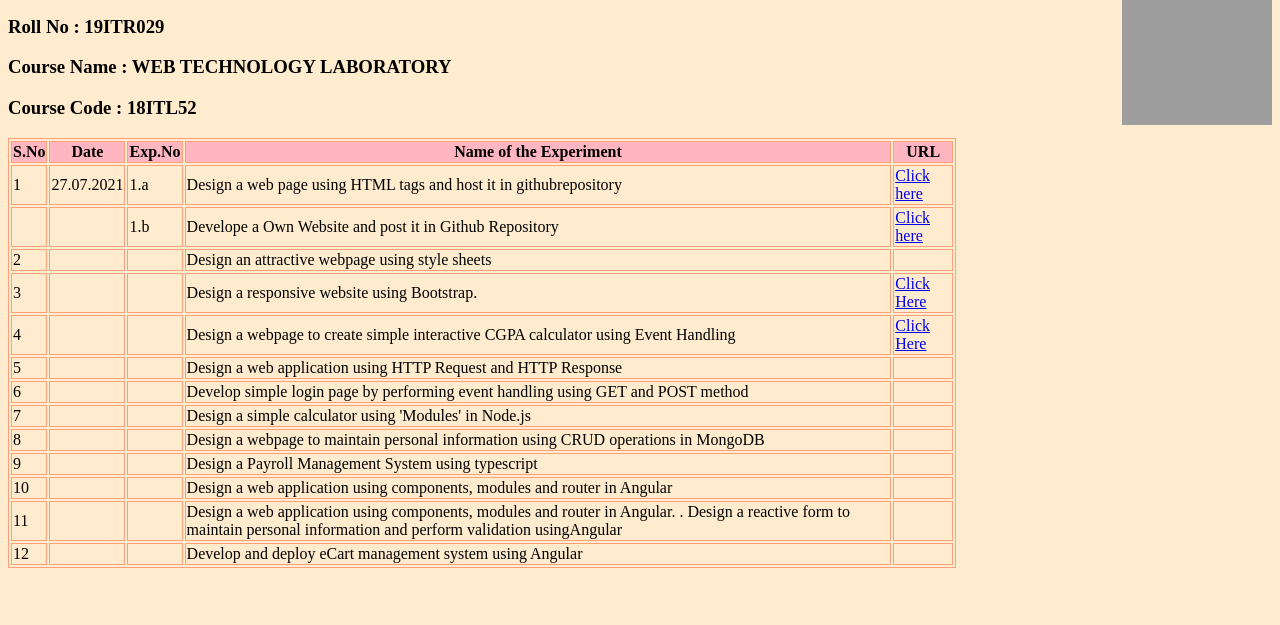
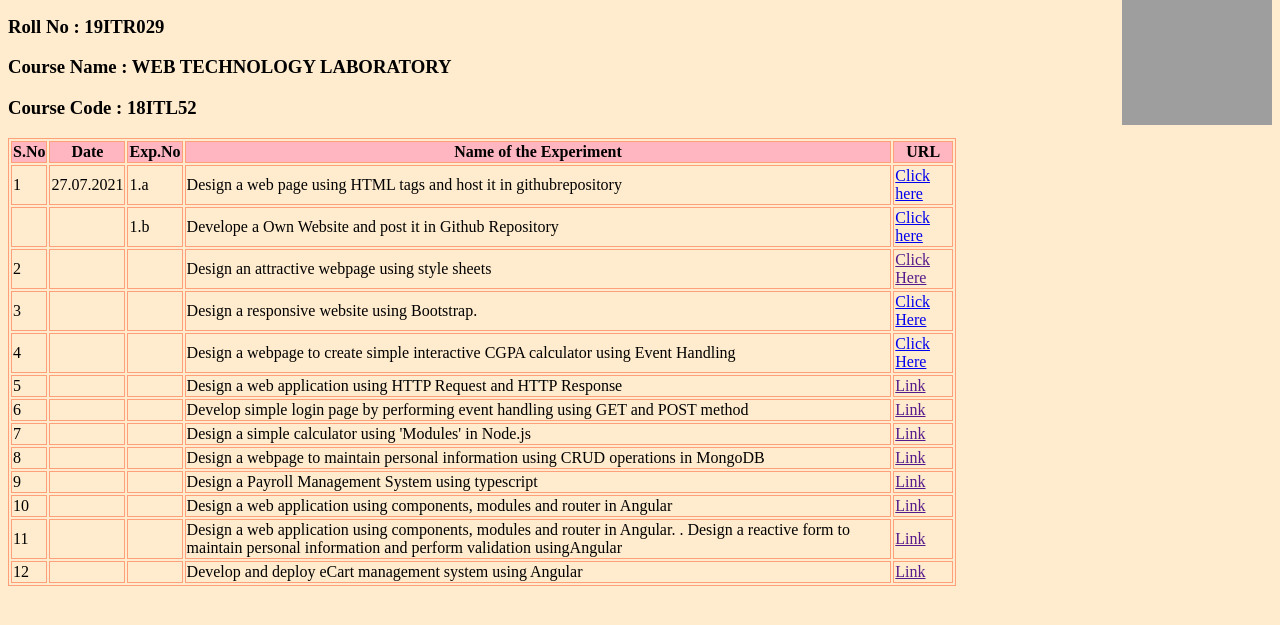
Before and after one commit to zoorojp01/Github, a plain HTML site: page index.html in a window 1280 px wide. Shown: the part 105-730 px from the top of the page. Drawn offline with Linux system fonts and the light colour scheme; grey boxes are pictures that could not be loaded.

Commit message:
Update index.html

```diff
--- a/index.html
+++ b/index.html
@@ -43,7 +43,7 @@
             <td></td>
             <td></td>
             <td>Design an attractive webpage using style sheets </td>
-            <td></td>
+            <td><a href="">Click Here</a></td>
         </tr>
         <tr>
             <td>3</td>
@@ -64,56 +64,56 @@
             <td></td>
             <td></td>
             <td>Design a web application using HTTP Request and HTTP Response </td>
-            <td></td>
+            <td><a href="">Link</a></td>
         </tr>
         <tr>
             <td>6</td>
             <td></td>
             <td></td>
             <td>Develop simple login page by performing event handling using GET and POST method</td>
-            <td></td>
+            <td><a href="">Link</a></td>
         </tr>
         <tr>
             <td>7</td>
             <td></td>
             <td></td>
             <td>Design a simple calculator using 'Modules' in Node.js</td>
-            <td></td>
+            <td><a href="">Link</a></td>
         </tr>
         <tr>
             <td>8</td>
             <td></td>
             <td></td>
             <td>Design a webpage to maintain personal information using CRUD operations in MongoDB</td>
-            <td></td>
+            <td><a href="">Link</a></td>
         </tr>
         <tr>
             <td>9</td>
             <td></td>
             <td></td>
             <td>Design a Payroll Management System using typescript</td>
-            <td></td>
+            <td><a href="">Link</a></td>
         </tr>
         <tr>
             <td>10</td>
             <td></td>
             <td></td>
             <td>Design a web application using components, modules and router in Angular</td>
-            <td></td>
+            <td><a href="">Link</a></td>
         </tr>
         <tr>
             <td>11</td>
             <td></td>
             <td></td>
             <td>Design a web application using components, modules and router in Angular. . Design a reactive form to maintain personal information and perform validation usingAngular</td>
-            <td></td>
+            <td><a href="">Link</a></td>
         </tr>
         <tr>
             <td>12</td>
             <td></td>
             <td></td>
             <td> Develop and deploy eCart management system using Angular</td>
-            <td></td>
+            <td><a href="">Link</a></td>
         </tr>
     </table>
 </body>
```
